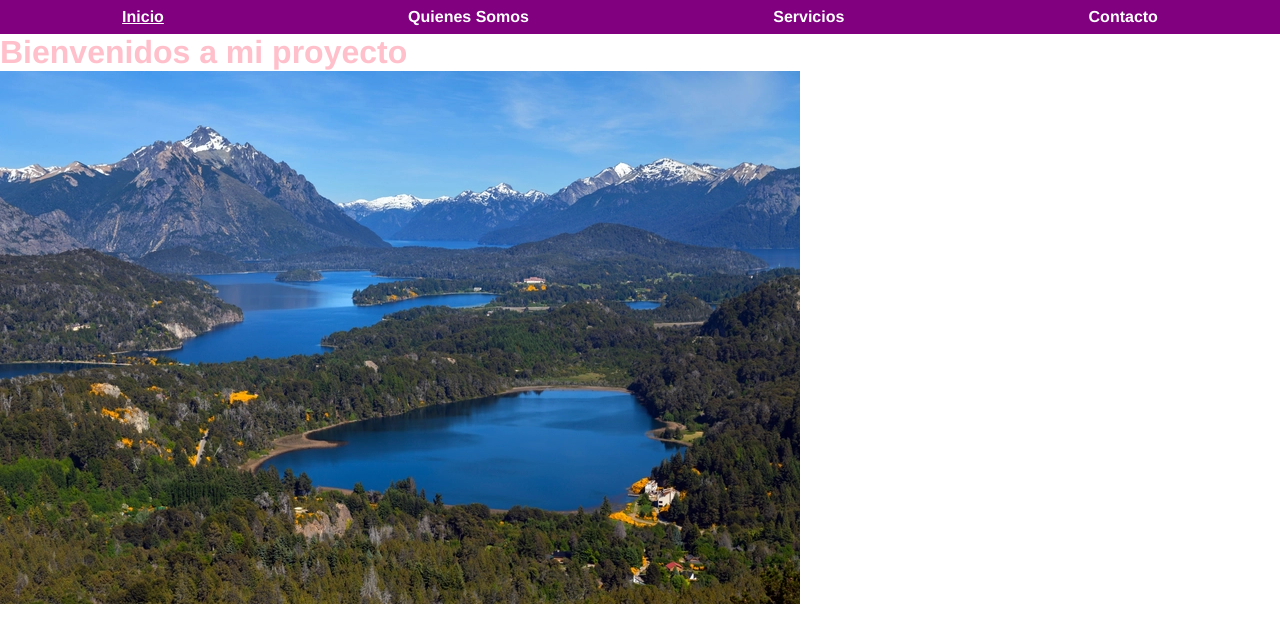
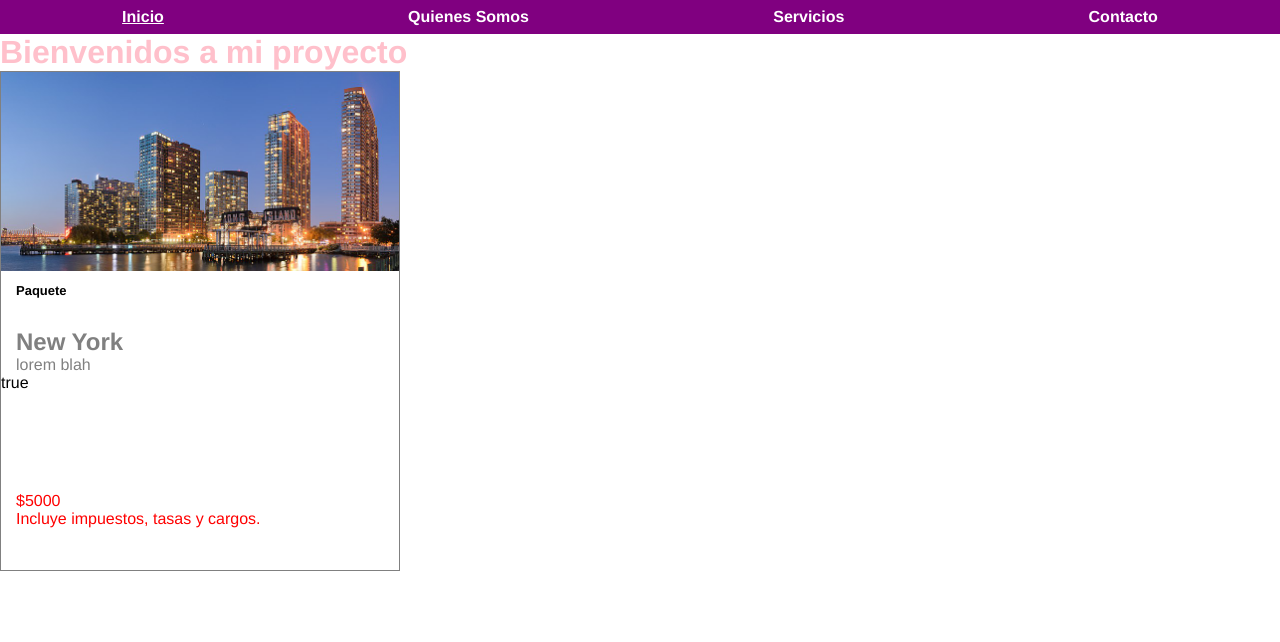
Before and after one commit to NerinaPac/angular-2022, an Angular app: page / in a window 1280 px wide. Shown: the top 642 px of the page. Built offline with nearby package versions, Linux system fonts and the light colour scheme.

Commit message:
feat: card con estilo.

```diff
--- a/src/app/app.component.html
+++ b/src/app/app.component.html
@@ -2,4 +2,6 @@
 
 <h1>{{ title }}</h1>
 
-<img src="assets/viajes/bariloche.webp" alt="">
+<app-card></app-card>
+
+<!-- <img src="assets/viajes/bariloche.webp" alt=""> -->
--- a/src/app/app.module.ts
+++ b/src/app/app.module.ts
@@ -4,11 +4,13 @@ import { BrowserModule } from '@angular/platform-browser';
 import { AppRoutingModule } from './app-routing.module';
 import { AppComponent } from './app.component';
 import { NavComponent } from './components/nav/nav.component';
+import { CardComponent } from './components/card/card.component';
 
 @NgModule({
   declarations: [
     AppComponent,
-    NavComponent
+    NavComponent,
+    CardComponent
   ],
   imports: [
     BrowserModule,
--- /dev/null
+++ b/src/app/components/card/card.component.html
@@ -0,0 +1,16 @@
+<div class="card">
+    <img class="card-img" src="{{imagen}}" alt="">
+    <div class="card-info">
+        <h2>{{ categoria }}</h2>
+        <h3>{{ titulo }}</h3>
+
+        <p>{{ contenido }}</p>
+
+        {{ destacado }}
+
+        <p class="card-info_precio">
+            ${{ precio }} <br>
+            Incluye impuestos, tasas y cargos.
+        </p>
+    </div>
+</div>
--- /dev/null
+++ b/src/app/components/card/card.component.scss
@@ -0,0 +1,34 @@
+.card {
+    max-width: 400px ;
+    height: 500px;
+    border: 1px gray solid;
+
+}
+
+.card-img{
+    max-width: 100%;
+
+}
+
+h2 {
+    margin: 8px 15px;
+    font-size: small;
+}
+
+h3 {
+    margin-top: 30px;
+    margin-left: 15px;
+    color: grey;
+    font-size:x-large
+}
+
+p {
+    margin-left: 15px;
+    color: grey;
+
+}
+
+.card-info_precio{
+    margin-top: 100px;
+    color: red;
+}
--- /dev/null
+++ b/src/app/components/card/card.component.ts
@@ -0,0 +1,22 @@
+import { Component, OnInit } from '@angular/core';
+
+@Component({
+  selector: 'app-card',
+  templateUrl: './card.component.html',
+  styleUrls: ['./card.component.scss']
+})
+export class CardComponent implements OnInit {
+
+  constructor() { }
+
+  imagen = "assets/viajes/newyork.jpg";
+  categoria = "Paquete";
+  titulo = "New York";
+  contenido = "lorem blah";
+  destacado = true;
+  precio = 5000;
+
+  ngOnInit(): void {
+  }
+
+}
```
